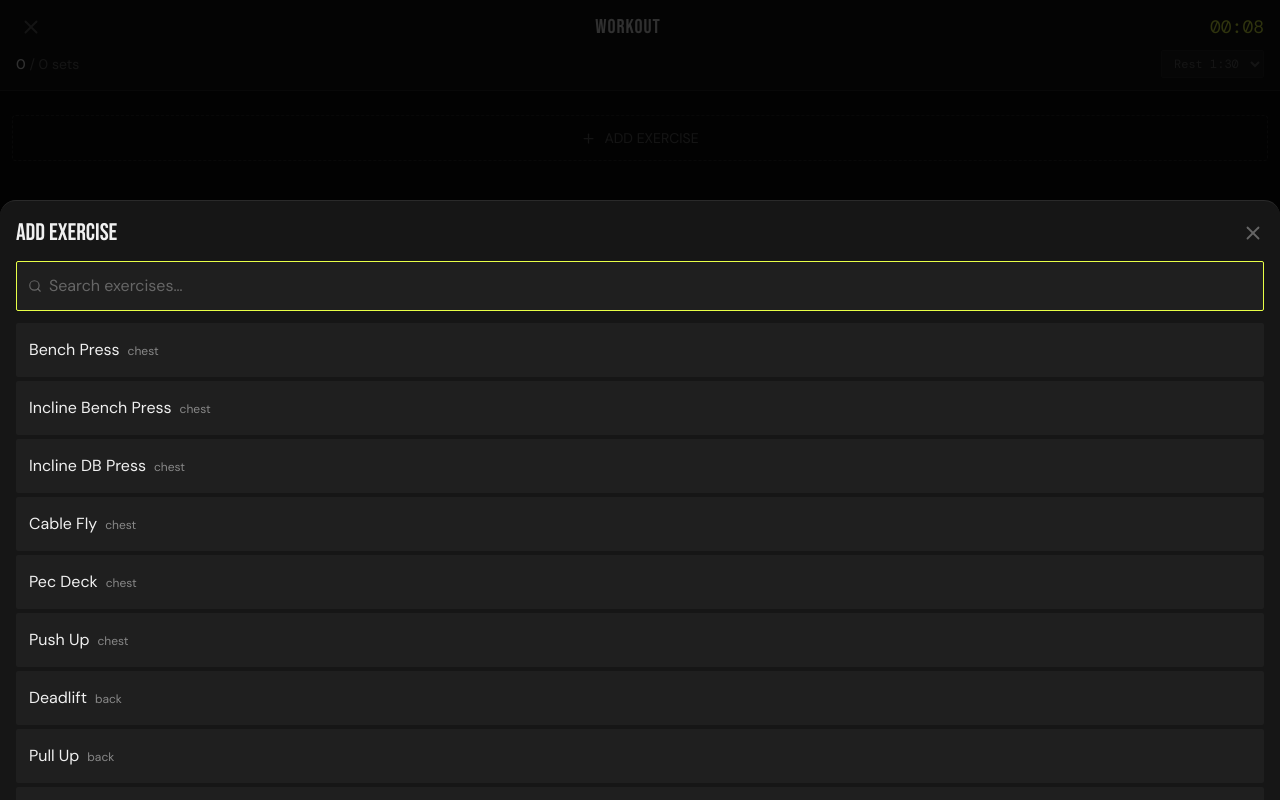
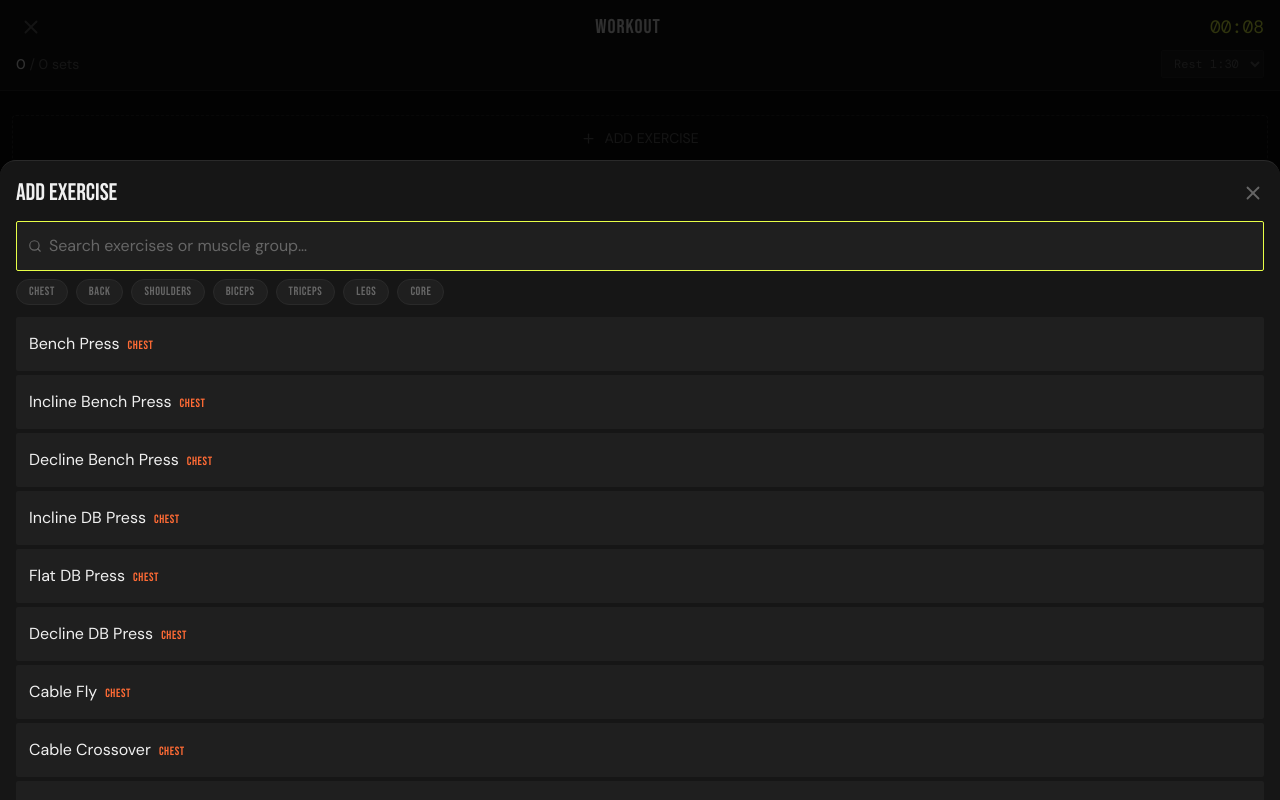
Before and after one commit to XipeTotec/Iromlog, a React (Vite) app: page /Iromlog/workout/active in a window 1280 px wide. Both pictures are taken after a click on the button "ADD EXERCISE". Built offline with nearby package versions, Linux system fonts and the light colour scheme.

Commit message:
Expand exercise library to 100 exercises, add muscle group filter chips
Added ~65 more exercises across all groups. Filter chips let users
browse by chest/back/shoulders/biceps/triceps/legs/core. Text search
now also matches muscle group names.

```diff
--- a/src/data/exercises.js
+++ b/src/data/exercises.js
@@ -2,53 +2,115 @@ export const EXERCISES = [
   // Chest
   { id: 'bench-press', name: 'Bench Press', apiName: 'barbell bench press', muscleGroup: 'chest', equipment: 'barbell', custom: false },
   { id: 'incline-bench-press', name: 'Incline Bench Press', apiName: 'incline barbell bench press', muscleGroup: 'chest', equipment: 'barbell', custom: false },
+  { id: 'decline-bench-press', name: 'Decline Bench Press', apiName: 'decline barbell bench press', muscleGroup: 'chest', equipment: 'barbell', custom: false },
   { id: 'incline-db-press', name: 'Incline DB Press', apiName: 'incline dumbbell press', muscleGroup: 'chest', equipment: 'dumbbell', custom: false },
+  { id: 'flat-db-press', name: 'Flat DB Press', apiName: 'dumbbell bench press', muscleGroup: 'chest', equipment: 'dumbbell', custom: false },
+  { id: 'decline-db-press', name: 'Decline DB Press', apiName: 'decline dumbbell bench press', muscleGroup: 'chest', equipment: 'dumbbell', custom: false },
   { id: 'cable-fly', name: 'Cable Fly', apiName: 'cable fly', muscleGroup: 'chest', equipment: 'cable', custom: false },
+  { id: 'cable-crossover', name: 'Cable Crossover', apiName: 'cable crossover', muscleGroup: 'chest', equipment: 'cable', custom: false },
   { id: 'pec-deck', name: 'Pec Deck', apiName: 'pec deck fly', muscleGroup: 'chest', equipment: 'machine', custom: false },
+  { id: 'chest-dip', name: 'Chest Dip', apiName: 'chest dip', muscleGroup: 'chest', equipment: 'bodyweight', custom: false },
   { id: 'push-up', name: 'Push Up', apiName: 'push-up', muscleGroup: 'chest', equipment: 'bodyweight', custom: false },
+  { id: 'db-fly', name: 'DB Fly', apiName: 'dumbbell fly', muscleGroup: 'chest', equipment: 'dumbbell', custom: false },
+  { id: 'landmine-press', name: 'Landmine Press', apiName: 'landmine press', muscleGroup: 'chest', equipment: 'barbell', custom: false },
+  { id: 'smith-bench-press', name: 'Smith Bench Press', apiName: 'smith machine bench press', muscleGroup: 'chest', equipment: 'machine', custom: false },
 
   // Back
   { id: 'deadlift', name: 'Deadlift', apiName: 'deadlift', muscleGroup: 'back', equipment: 'barbell', custom: false },
   { id: 'pull-up', name: 'Pull Up', apiName: 'pull-up', muscleGroup: 'back', equipment: 'bodyweight', custom: false },
+  { id: 'chin-up', name: 'Chin Up', apiName: 'chin-up', muscleGroup: 'back', equipment: 'bodyweight', custom: false },
   { id: 'lat-pulldown', name: 'Lat Pulldown', apiName: 'cable lat pulldown', muscleGroup: 'back', equipment: 'cable', custom: false },
+  { id: 'wide-lat-pulldown', name: 'Wide Lat Pulldown', apiName: 'wide grip lat pulldown', muscleGroup: 'back', equipment: 'cable', custom: false },
   { id: 'seated-cable-row', name: 'Seated Cable Row', apiName: 'cable seated row', muscleGroup: 'back', equipment: 'cable', custom: false },
   { id: 'db-row', name: 'DB Row', apiName: 'dumbbell bent over row', muscleGroup: 'back', equipment: 'dumbbell', custom: false },
+  { id: 'barbell-row', name: 'Barbell Row', apiName: 'barbell bent over row', muscleGroup: 'back', equipment: 'barbell', custom: false },
+  { id: 'pendlay-row', name: 'Pendlay Row', apiName: 'pendlay row', muscleGroup: 'back', equipment: 'barbell', custom: false },
+  { id: 'tbar-row', name: 'T-Bar Row', apiName: 't bar row', muscleGroup: 'back', equipment: 'barbell', custom: false },
+  { id: 'chest-supported-row', name: 'Chest Supported Row', apiName: 'chest supported row', muscleGroup: 'back', equipment: 'dumbbell', custom: false },
   { id: 'face-pull', name: 'Face Pull', apiName: 'cable face pull', muscleGroup: 'back', equipment: 'cable', custom: false },
+  { id: 'straight-arm-pulldown', name: 'Straight Arm Pulldown', apiName: 'straight arm pulldown', muscleGroup: 'back', equipment: 'cable', custom: false },
+  { id: 'single-arm-cable-row', name: 'Single Arm Cable Row', apiName: 'single arm cable row', muscleGroup: 'back', equipment: 'cable', custom: false },
+  { id: 'hyperextension', name: 'Hyperextension', apiName: 'hyperextension', muscleGroup: 'back', equipment: 'bodyweight', custom: false },
+  { id: 'good-morning', name: 'Good Morning', apiName: 'good morning', muscleGroup: 'back', equipment: 'barbell', custom: false },
+  { id: 'rack-pull', name: 'Rack Pull', apiName: 'rack pull', muscleGroup: 'back', equipment: 'barbell', custom: false },
+  { id: 'shrug', name: 'Shrug', apiName: 'barbell shrug', muscleGroup: 'back', equipment: 'barbell', custom: false },
+  { id: 'db-shrug', name: 'DB Shrug', apiName: 'dumbbell shrug', muscleGroup: 'back', equipment: 'dumbbell', custom: false },
 
   // Shoulders
   { id: 'ohp', name: 'OHP', apiName: 'barbell overhead press', muscleGroup: 'shoulders', equipment: 'barbell', custom: false },
   { id: 'db-shoulder-press', name: 'DB Shoulder Press', apiName: 'dumbbell shoulder press', muscleGroup: 'shoulders', equipment: 'dumbbell', custom: false },
+  { id: 'arnold-press', name: 'Arnold Press', apiName: 'arnold dumbbell press', muscleGroup: 'shoulders', equipment: 'dumbbell', custom: false },
+  { id: 'smith-ohp', name: 'Smith OHP', apiName: 'smith machine overhead press', muscleGroup: 'shoulders', equipment: 'machine', custom: false },
   { id: 'lateral-raise', name: 'Lateral Raise', apiName: 'dumbbell lateral raise', muscleGroup: 'shoulders', equipment: 'dumbbell', custom: false },
   { id: 'cable-lateral-raise', name: 'Cable Lateral Raise', apiName: 'cable lateral raise', muscleGroup: 'shoulders', equipment: 'cable', custom: false },
+  { id: 'front-raise', name: 'Front Raise', apiName: 'dumbbell front raise', muscleGroup: 'shoulders', equipment: 'dumbbell', custom: false },
   { id: 'rear-delt-fly', name: 'Rear Delt Fly', apiName: 'dumbbell rear lateral raise', muscleGroup: 'shoulders', equipment: 'dumbbell', custom: false },
+  { id: 'cable-rear-delt-fly', name: 'Cable Rear Delt Fly', apiName: 'cable rear delt fly', muscleGroup: 'shoulders', equipment: 'cable', custom: false },
+  { id: 'upright-row', name: 'Upright Row', apiName: 'barbell upright row', muscleGroup: 'shoulders', equipment: 'barbell', custom: false },
+  { id: 'reverse-pec-deck', name: 'Reverse Pec Deck', apiName: 'reverse pec deck fly', muscleGroup: 'shoulders', equipment: 'machine', custom: false },
 
   // Biceps
   { id: 'barbell-curl', name: 'Barbell Curl', apiName: 'barbell curl', muscleGroup: 'biceps', equipment: 'barbell', custom: false },
+  { id: 'ez-bar-curl', name: 'EZ Bar Curl', apiName: 'ez bar curl', muscleGroup: 'biceps', equipment: 'barbell', custom: false },
   { id: 'db-curl', name: 'DB Curl', apiName: 'dumbbell curl', muscleGroup: 'biceps', equipment: 'dumbbell', custom: false },
+  { id: 'incline-db-curl', name: 'Incline DB Curl', apiName: 'incline dumbbell curl', muscleGroup: 'biceps', equipment: 'dumbbell', custom: false },
+  { id: 'concentration-curl', name: 'Concentration Curl', apiName: 'concentration curl', muscleGroup: 'biceps', equipment: 'dumbbell', custom: false },
   { id: 'hammer-curl', name: 'Hammer Curl', apiName: 'dumbbell hammer curl', muscleGroup: 'biceps', equipment: 'dumbbell', custom: false },
   { id: 'cable-curl', name: 'Cable Curl', apiName: 'cable biceps bar', muscleGroup: 'biceps', equipment: 'cable', custom: false },
+  { id: 'cable-hammer-curl', name: 'Cable Hammer Curl', apiName: 'cable hammer curl', muscleGroup: 'biceps', equipment: 'cable', custom: false },
   { id: 'preacher-curl', name: 'Preacher Curl', apiName: 'barbell preacher curl', muscleGroup: 'biceps', equipment: 'barbell', custom: false },
+  { id: 'spider-curl', name: 'Spider Curl', apiName: 'spider curl', muscleGroup: 'biceps', equipment: 'barbell', custom: false },
+  { id: 'reverse-curl', name: 'Reverse Curl', apiName: 'barbell reverse curl', muscleGroup: 'biceps', equipment: 'barbell', custom: false },
 
   // Triceps
   { id: 'tricep-pushdown', name: 'Tricep Pushdown', apiName: 'cable triceps pushdown', muscleGroup: 'triceps', equipment: 'cable', custom: false },
+  { id: 'rope-pushdown', name: 'Rope Pushdown', apiName: 'cable rope triceps pushdown', muscleGroup: 'triceps', equipment: 'cable', custom: false },
   { id: 'skull-crusher', name: 'Skull Crusher', apiName: 'ez barbell skull crusher', muscleGroup: 'triceps', equipment: 'barbell', custom: false },
   { id: 'overhead-extension', name: 'Overhead Extension', apiName: 'dumbbell tricep overhead extension', muscleGroup: 'triceps', equipment: 'dumbbell', custom: false },
+  { id: 'cable-overhead-extension', name: 'Cable Overhead Extension', apiName: 'cable overhead triceps extension', muscleGroup: 'triceps', equipment: 'cable', custom: false },
   { id: 'close-grip-bench', name: 'Close Grip Bench', apiName: 'barbell close-grip bench press', muscleGroup: 'triceps', equipment: 'barbell', custom: false },
   { id: 'dips', name: 'Dips', apiName: 'triceps dips', muscleGroup: 'triceps', equipment: 'bodyweight', custom: false },
+  { id: 'tricep-kickback', name: 'Tricep Kickback', apiName: 'dumbbell triceps kickback', muscleGroup: 'triceps', equipment: 'dumbbell', custom: false },
+  { id: 'diamond-push-up', name: 'Diamond Push Up', apiName: 'diamond push-up', muscleGroup: 'triceps', equipment: 'bodyweight', custom: false },
 
   // Legs
   { id: 'squat', name: 'Squat', apiName: 'barbell squat', muscleGroup: 'legs', equipment: 'barbell', custom: false },
+  { id: 'front-squat', name: 'Front Squat', apiName: 'barbell front squat', muscleGroup: 'legs', equipment: 'barbell', custom: false },
+  { id: 'goblet-squat', name: 'Goblet Squat', apiName: 'dumbbell goblet squat', muscleGroup: 'legs', equipment: 'dumbbell', custom: false },
+  { id: 'hack-squat', name: 'Hack Squat', apiName: 'hack squat', muscleGroup: 'legs', equipment: 'machine', custom: false },
+  { id: 'smith-squat', name: 'Smith Squat', apiName: 'smith machine squat', muscleGroup: 'legs', equipment: 'machine', custom: false },
+  { id: 'bulgarian-split-squat', name: 'Bulgarian Split Squat', apiName: 'dumbbell bulgarian split squat', muscleGroup: 'legs', equipment: 'dumbbell', custom: false },
+  { id: 'lunge', name: 'Lunge', apiName: 'dumbbell lunge', muscleGroup: 'legs', equipment: 'dumbbell', custom: false },
+  { id: 'walking-lunge', name: 'Walking Lunge', apiName: 'walking lunge', muscleGroup: 'legs', equipment: 'bodyweight', custom: false },
   { id: 'leg-press', name: 'Leg Press', apiName: 'leg press', muscleGroup: 'legs', equipment: 'machine', custom: false },
   { id: 'romanian-deadlift', name: 'Romanian Deadlift', apiName: 'romanian deadlift', muscleGroup: 'legs', equipment: 'barbell', custom: false },
+  { id: 'sumo-deadlift', name: 'Sumo Deadlift', apiName: 'sumo deadlift', muscleGroup: 'legs', equipment: 'barbell', custom: false },
   { id: 'leg-curl', name: 'Leg Curl', apiName: 'leg curl', muscleGroup: 'legs', equipment: 'machine', custom: false },
+  { id: 'lying-leg-curl', name: 'Lying Leg Curl', apiName: 'lying leg curl', muscleGroup: 'legs', equipment: 'machine', custom: false },
   { id: 'leg-extension', name: 'Leg Extension', apiName: 'leg extension', muscleGroup: 'legs', equipment: 'machine', custom: false },
+  { id: 'hip-thrust', name: 'Hip Thrust', apiName: 'barbell hip thrust', muscleGroup: 'legs', equipment: 'barbell', custom: false },
+  { id: 'glute-bridge', name: 'Glute Bridge', apiName: 'glute bridge', muscleGroup: 'legs', equipment: 'bodyweight', custom: false },
   { id: 'calf-raise', name: 'Calf Raise', apiName: 'standing calf raise', muscleGroup: 'legs', equipment: 'machine', custom: false },
+  { id: 'seated-calf-raise', name: 'Seated Calf Raise', apiName: 'seated calf raise', muscleGroup: 'legs', equipment: 'machine', custom: false },
+  { id: 'adductor', name: 'Adductor Machine', apiName: 'adductor', muscleGroup: 'legs', equipment: 'machine', custom: false },
+  { id: 'abductor', name: 'Abductor Machine', apiName: 'abductor', muscleGroup: 'legs', equipment: 'machine', custom: false },
+  { id: 'step-up', name: 'Step Up', apiName: 'dumbbell step up', muscleGroup: 'legs', equipment: 'dumbbell', custom: false },
 
   // Core
   { id: 'plank', name: 'Plank', apiName: 'plank', muscleGroup: 'core', equipment: 'bodyweight', custom: false },
+  { id: 'side-plank', name: 'Side Plank', apiName: 'side plank', muscleGroup: 'core', equipment: 'bodyweight', custom: false },
   { id: 'cable-crunch', name: 'Cable Crunch', apiName: 'cable crunch', muscleGroup: 'core', equipment: 'cable', custom: false },
+  { id: 'crunch', name: 'Crunch', apiName: 'crunch', muscleGroup: 'core', equipment: 'bodyweight', custom: false },
+  { id: 'sit-up', name: 'Sit Up', apiName: 'sit-up', muscleGroup: 'core', equipment: 'bodyweight', custom: false },
   { id: 'leg-raise', name: 'Leg Raise', apiName: 'hanging leg raise', muscleGroup: 'core', equipment: 'bodyweight', custom: false },
+  { id: 'hanging-knee-raise', name: 'Hanging Knee Raise', apiName: 'hanging knee raise', muscleGroup: 'core', equipment: 'bodyweight', custom: false },
   { id: 'ab-wheel', name: 'Ab Wheel', apiName: 'ab wheel roller', muscleGroup: 'core', equipment: 'bodyweight', custom: false },
+  { id: 'russian-twist', name: 'Russian Twist', apiName: 'russian twist', muscleGroup: 'core', equipment: 'bodyweight', custom: false },
+  { id: 'pallof-press', name: 'Pallof Press', apiName: 'pallof press', muscleGroup: 'core', equipment: 'cable', custom: false },
+  { id: 'cable-wood-chop', name: 'Cable Wood Chop', apiName: 'cable wood chop', muscleGroup: 'core', equipment: 'cable', custom: false },
+  { id: 'dead-bug', name: 'Dead Bug', apiName: 'dead bug', muscleGroup: 'core', equipment: 'bodyweight', custom: false },
+  { id: 'bicycle-crunch', name: 'Bicycle Crunch', apiName: 'bicycle crunch', muscleGroup: 'core', equipment: 'bodyweight', custom: false },
+  { id: 'hollow-hold', name: 'Hollow Hold', apiName: 'hollow hold', muscleGroup: 'core', equipment: 'bodyweight', custom: false },
 ];
 
 export const MUSCLE_COLORS = {
--- a/src/pages/ActiveWorkout.jsx
+++ b/src/pages/ActiveWorkout.jsx
@@ -61,6 +61,7 @@ export default function ActiveWorkout() {
   const [showCancel, setShowCancel] = useState(false);
   const [showAddExercise, setShowAddExercise] = useState(false);
   const [exSearch, setExSearch] = useState('');
+  const [exGroupFilter, setExGroupFilter] = useState(null);
   const [allExercises] = useState(() => getExercises());
   const [prToast, setPrToast] = useState({ show: false, exerciseName: '', fields: [] });
   const [gifExpanded, setGifExpanded] = useState({});
@@ -577,14 +578,14 @@ export default function ActiveWorkout() {
       {/* Add exercise picker */}
       {showAddExercise && (
         <div className="fixed inset-0 z-50 bg-black/80 flex items-end">
-          <div className="w-full bg-surface border-t border-border rounded-t-2xl flex flex-col max-h-[75vh]">
+          <div className="w-full bg-surface border-t border-border rounded-t-2xl flex flex-col max-h-[80vh]">
             <div className="flex items-center justify-between px-4 pt-4 pb-3 shrink-0">
               <h3 className="font-heading text-2xl text-fg">ADD EXERCISE</h3>
-              <button onClick={() => { setShowAddExercise(false); setExSearch(''); }} className="text-muted hover:text-fg transition-colors">
+              <button onClick={() => { setShowAddExercise(false); setExSearch(''); setExGroupFilter(null); }} className="text-muted hover:text-fg transition-colors">
                 <X size={22} />
               </button>
             </div>
-            <div className="px-4 pb-3 shrink-0">
+            <div className="px-4 pb-2 shrink-0">
               <div className="relative">
                 <Search size={14} className="absolute left-3 top-1/2 -translate-y-1/2 text-muted" />
                 <input
@@ -592,16 +593,36 @@ export default function ActiveWorkout() {
                   type="text"
                   value={exSearch}
                   onChange={e => setExSearch(e.target.value)}
-                  placeholder="Search exercises…"
+                  placeholder="Search exercises or muscle group…"
                   className="w-full bg-surface2 border border-border rounded pl-8 pr-3 py-3 text-base text-fg font-body placeholder-muted focus:outline-none focus:border-accent"
                 />
               </div>
             </div>
+            <div className="flex gap-2 px-4 pb-3 overflow-x-auto no-scrollbar shrink-0">
+              {Object.entries(MUSCLE_COLORS).map(([group, color]) => (
+                <button
+                  key={group}
+                  onClick={() => setExGroupFilter(prev => prev === group ? null : group)}
+                  className="shrink-0 px-3 py-1 rounded-full font-heading text-xs tracking-wider transition-colors"
+                  style={exGroupFilter === group
+                    ? { backgroundColor: color, color: '#0a0a0a' }
+                    : { backgroundColor: '#1f1f1f', color: '#666', border: '1px solid #2a2a2a' }}
+                >
+                  {group}
+                </button>
+              ))}
+            </div>
             <div className="overflow-y-auto px-4 pb-6 space-y-1">
               {allExercises
-                .filter(e => e.name.toLowerCase().includes(exSearch.toLowerCase()))
+                .filter(e => {
+                  const q = exSearch.toLowerCase();
+                  const matchesSearch = !q || e.name.toLowerCase().includes(q) || e.muscleGroup.includes(q);
+                  const matchesGroup = !exGroupFilter || e.muscleGroup === exGroupFilter;
+                  return matchesSearch && matchesGroup;
+                })
                 .map(ex => {
                   const alreadyAdded = exercises.some(e => e.exerciseId === ex.id);
+                  const color = MUSCLE_COLORS[ex.muscleGroup] || '#666';
                   return (
                     <button
                       key={ex.id}
@@ -613,7 +634,7 @@ export default function ActiveWorkout() {
                       }`}
                     >
                       {ex.name}
-                      <span className="ml-2 text-xs opacity-50">{ex.muscleGroup}</span>
+                      <span className="ml-2 text-xs font-heading tracking-wider" style={{ color }}>{ex.muscleGroup}</span>
                     </button>
                   );
                 })}
```
